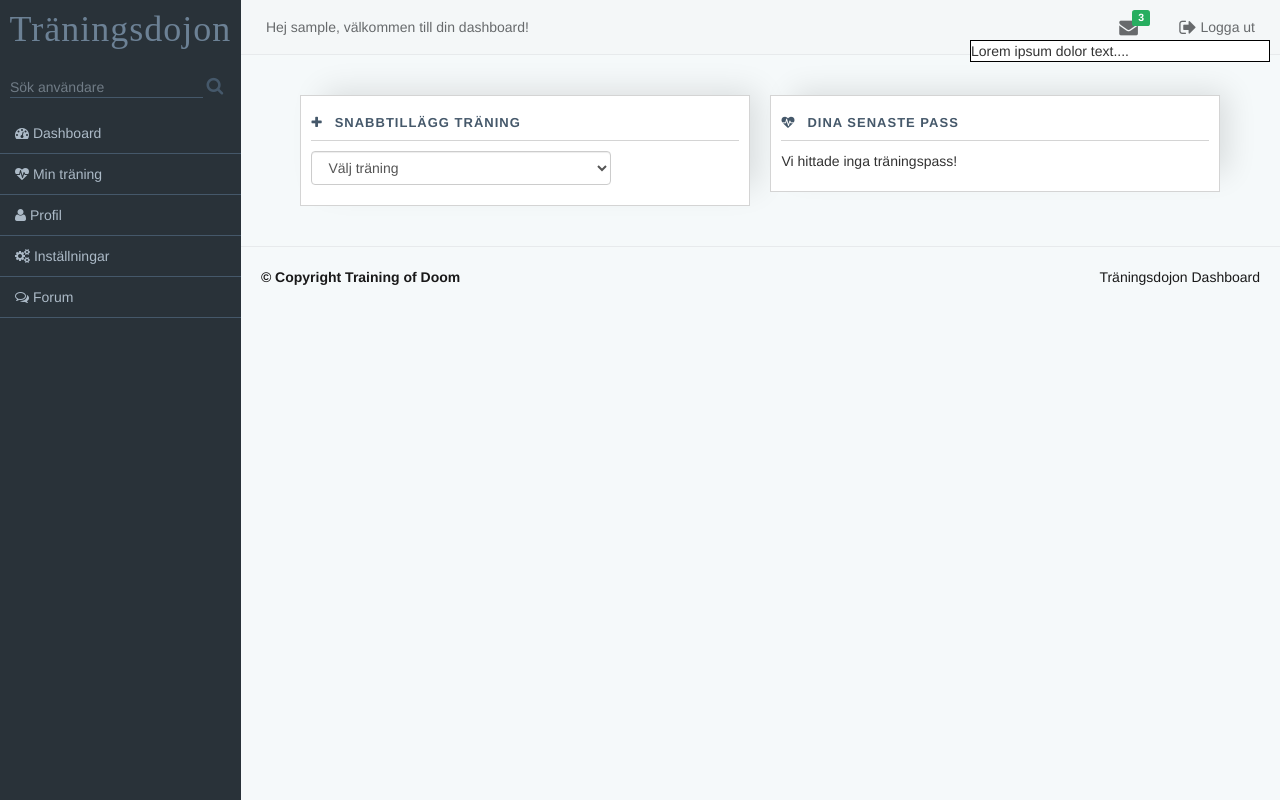
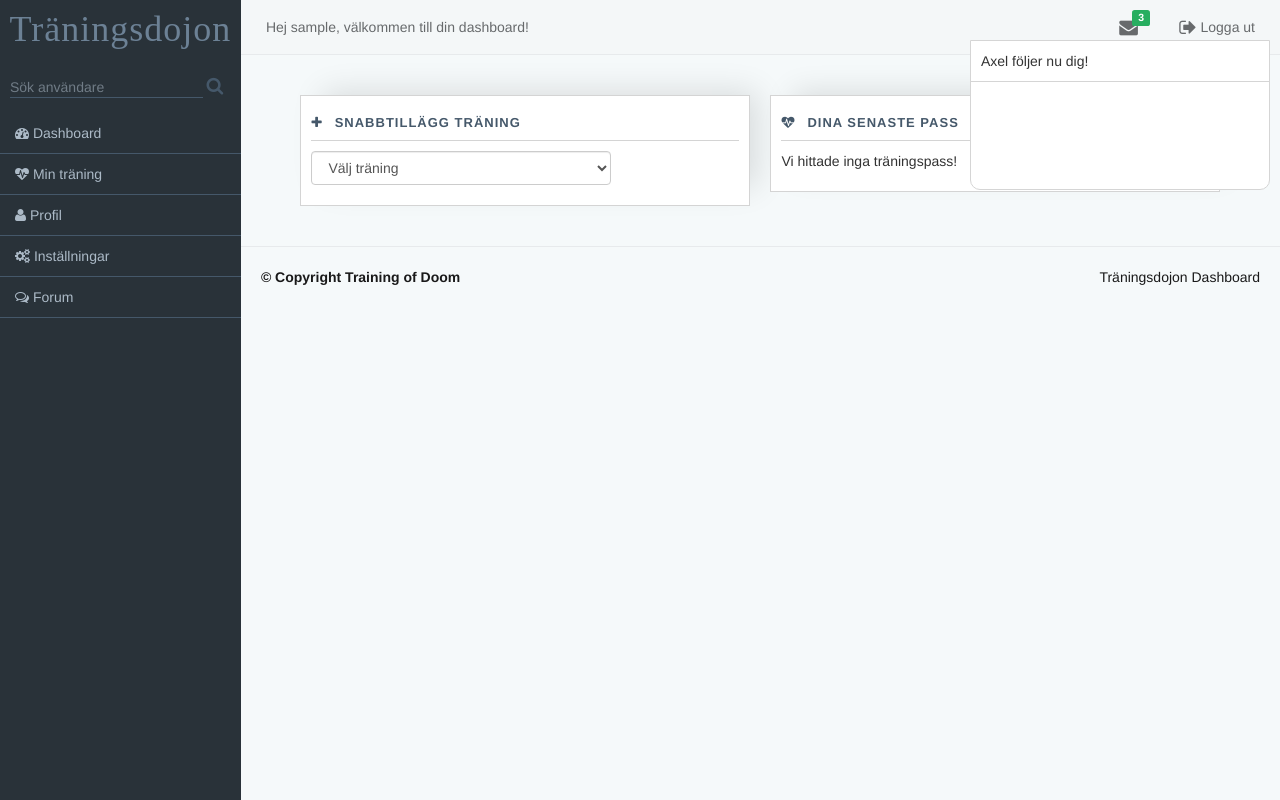
Before and after one commit to sanonzon/traeningsDagbok, a Django app: page /dashboard/ in a window 1280 px wide, after a click that opens the changed part. Run offline with Django 3.2, Linux system fonts and the light colour scheme; the visitor is signed in with stand-in values (Sample User, id 1); data that the repository does not hold is empty; some libraries are stand-ins or nearby versions; some web fonts are replaced.

Commit message:
Finare notifications

```diff
--- a/traeningsDagbok_django/dagbok/static/dagbok/css/dashboard.css
+++ b/traeningsDagbok_django/dagbok/static/dagbok/css/dashboard.css
@@ -422,11 +422,21 @@ body {
 }
 
 #notifications {
-  background-color: white;
-  color: #333;
-  border: 1px solid black;
+  background-color: #fff;
+  border: 1px solid #d5d5d5;
+  border-radius: 0 0 10px 10px;
   position: absolute;
   top: 40px;
   right: 10px;
   width: 300px;
+  min-height: 150px;
 }
+
+.notifications-div {
+  border-bottom: 1px solid #d5d5d5;
+  padding: 10px;
+}
+
+.notifications-div:hover {
+  background-color: #f3f3f3;
+}
--- a/traeningsDagbok_django/dagbok/templates/dagbok/header.html
+++ b/traeningsDagbok_django/dagbok/templates/dagbok/header.html
@@ -131,6 +131,8 @@
 
             <div class="col-12">
 
-              <div id="notifications" class="collapse">
-                Lorem ipsum dolor text....
+              <div id="notifications" class="collapse bubble">
+                <div class="notifications-div">
+                  Axel följer nu dig!
+                </div>
               </div>
```
